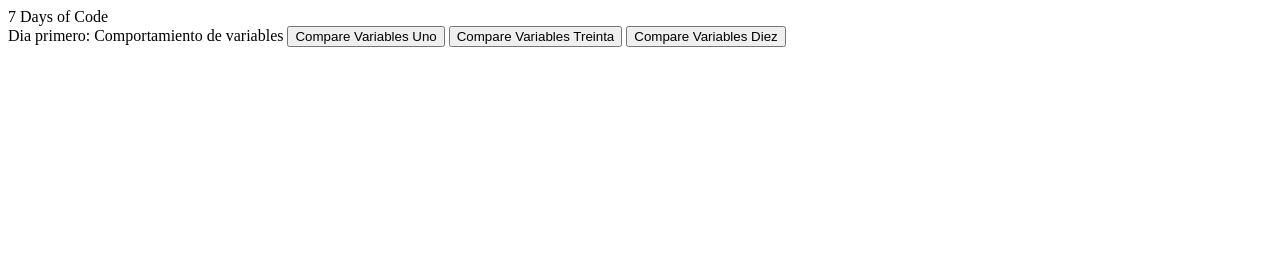
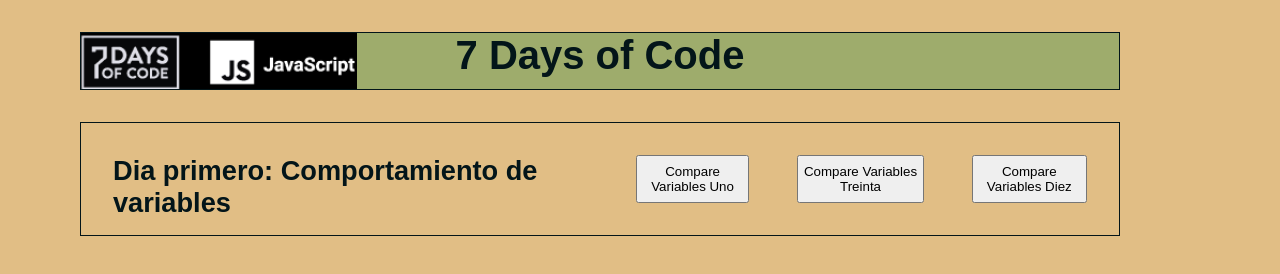
Before and after one commit to rumanag/Rumana7doc, a plain HTML site: page index.html in a window 1280 px wide. Drawn offline with Linux system fonts and the light colour scheme.

Commit message:
Add files via upload

```diff
--- a/index.html
+++ b/index.html
@@ -3,21 +3,30 @@
 <head>
     <meta charset="UTF-8">
     <meta name="viewport" content="width=device-width, initial-scale=1.0">
+
+	<link rel="preconnect" href="https://fonts.googleapis.com">
+	<link rel="preconnect" href="https://fonts.gstatic.com" crossorigin>
+	<link href="https://fonts.googleapis.com/css2?family=Gothic+A1&display=swap" rel="stylesheet">
+
+    <link rel="stylesheet" href="style.css">
+
+
     <title>7DaysofCode - rumana</title>
 </head>
 <body>
 
-    <header class="Encabezado">7 Days of Code</header>
+    <header class="Encabezado"><strong>7 Days of Code</strong></header>
     <main>
-            <div class="diaPrimero"> Dia primero: Comportamiento de variables
 
-                <button  class="numeroUno" type="button" onclick="compararUno()"> Compare Variables Uno </button>
-                <button  class="numeroTreinta" type="button" onclick="compararTreinta()"> Compare Variables Treinta</button>
-                <button  class="numeroDiez" type="button" onclick="compararDiez()"> Compare Variables Diez</button>
-            </div>
+                <section class="diaPrimero"><strong> Dia primero: Comportamiento de variables </strong><br>
+
+                    <button  class="numeroUno" type="button" onclick="compararUno()"> Compare Variables Uno </button>
+                    <button  class="numeroTreinta" type="button" onclick="compararTreinta()"> Compare Variables Treinta</button>
+                    <button  class="numeroDiez" type="button" onclick="compararDiez()"> Compare Variables Diez</button>
+                </section>
+
 
     </main>
-
 
     <script src="sevenDaysOne.js"></script>
     <footer></footer>
--- a/sevenDaysOne.js
+++ b/sevenDaysOne.js
@@ -1,5 +1,3 @@
-
-
 
 /* 1era Clase de 7Days of Code0*/
 
@@ -42,8 +40,8 @@ function compararTreinta() {
     } else {
     console.log('Las variables numeroTreinta y stringTreinta no tienen el mismo tipo')
     }
+    */
 
-    */
     if (numeroTreinta ==  parseInt(stringTreinta)){
         console.log(` numeroTreinta ==  parseInt(stringTreinta) : numeroTreinta: ${numeroTreinta}-${typeof(numeroTreinta)} y stringTreinta: ${stringTreinta}-${typeof(stringTreinta)}
         tienen el mismo valor, y el mismo tipo a causa de parseInt.`);
--- a/style.css
+++ b/style.css
@@ -1,20 +1,58 @@
-root {
-    --color-primaria: #000000;
-    --color-secundaria: #F6F6F6;
-    --color-terciaria: #22D4FD;
+:root {
+	--color-body: #e1be85;
+    --color-header: #9eac6c;
+    --color-main: #F6F6F6;
+    --color-dia: #618fc4;
+    --color-footer: #22D4FD;
     --color-hover: #272727;
-
+	--color-font: #031519;
+    --color-botones:#10305a00 ;
     --fuente-krona: 'Krona One', sans-serif;
-    --fuente-montserrat: 'Montserrat', sans-serif;
+    --fuente-gothicA1: " Gothic A1", sans-serif;
 }
 
-* {
+*{
     padding: 0;
     margin:0;
 }
 
 body{
     box-sizing: border-box;
-    background-color: var(--color-primaria);
-    color: var(--color-secundaria);
+    background-color: var(--color-body);
+	font-family; var( --fuente-gothicA1);
+    color: var(--color-font);
 }
+
+.Encabezado {
+    border:1px solid var(--color-font);
+    height: 3.5rem;
+    margin-left: 5rem;
+    margin-right: 10rem;
+    margin-top: 2rem;
+    text-align:center;
+    font-weight: 600px;
+    font-size: 2.5rem;
+    font-family: var(  --fuente-gothicA1);
+    background-color: var(--color-header);
+    background-image: url("./tools/logo7DOfCode.png") ;
+    background-repeat: no-repeat;
+}
+
+ .diaPrimero{
+    border: 1px solid var(--color-font);
+    margin-left: 5rem;
+    margin-right: 10rem;
+    margin-top: 2rem;
+    padding: 2rem;
+    display:flex;
+    height:3rem;
+    gap: 3rem;
+    margin-left: 5rem;
+    margin-right: 10rem;
+    margin-top: 2rem;
+    font-weight:400px;
+    font-size:1.7rem;
+    font-family: var( --fuente-gothicA1);
+    background-color:var ( --color-dia);
+
+ }
```
Also changed, not shown: tools/Barradia2.png (added).
